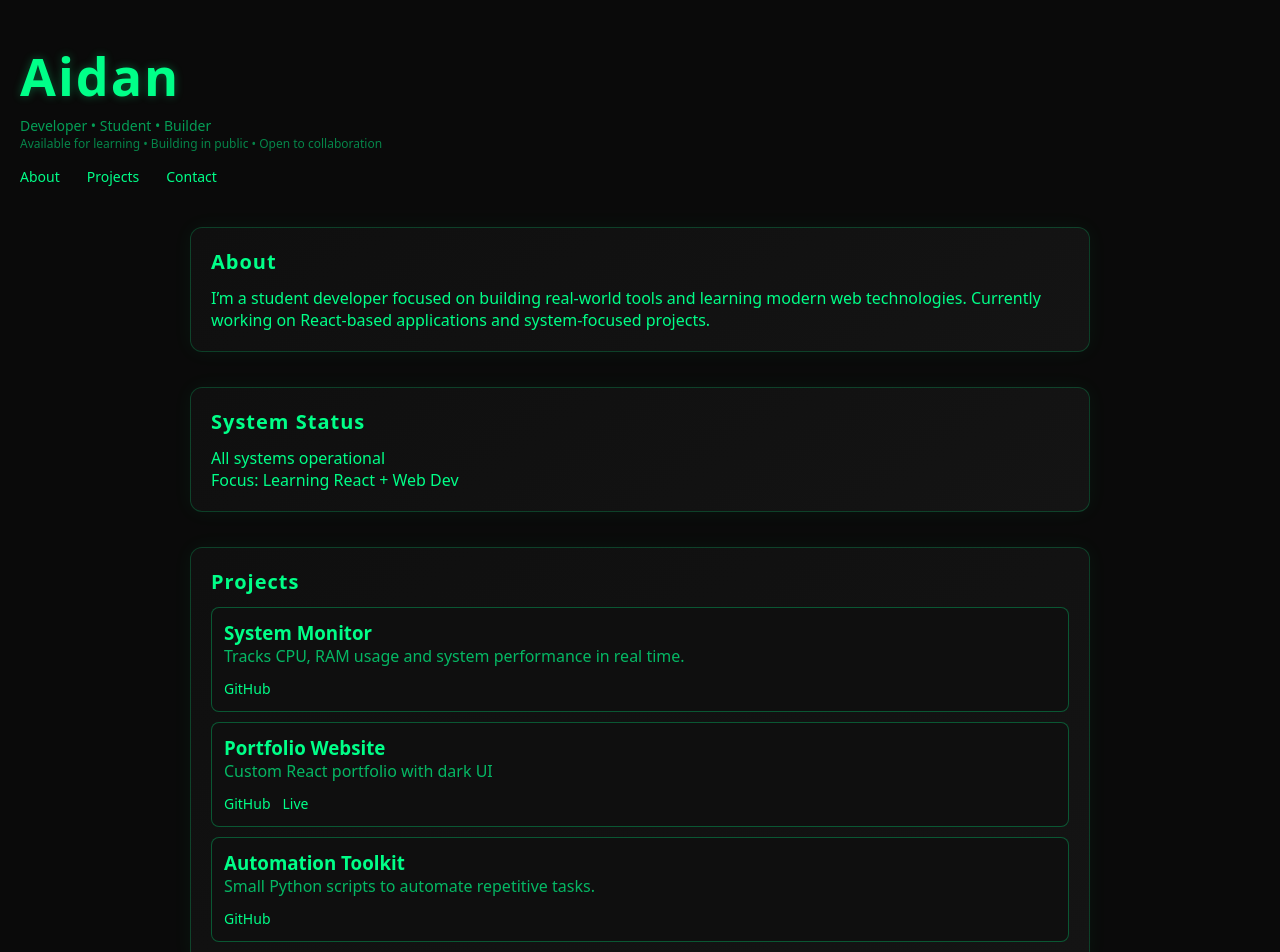
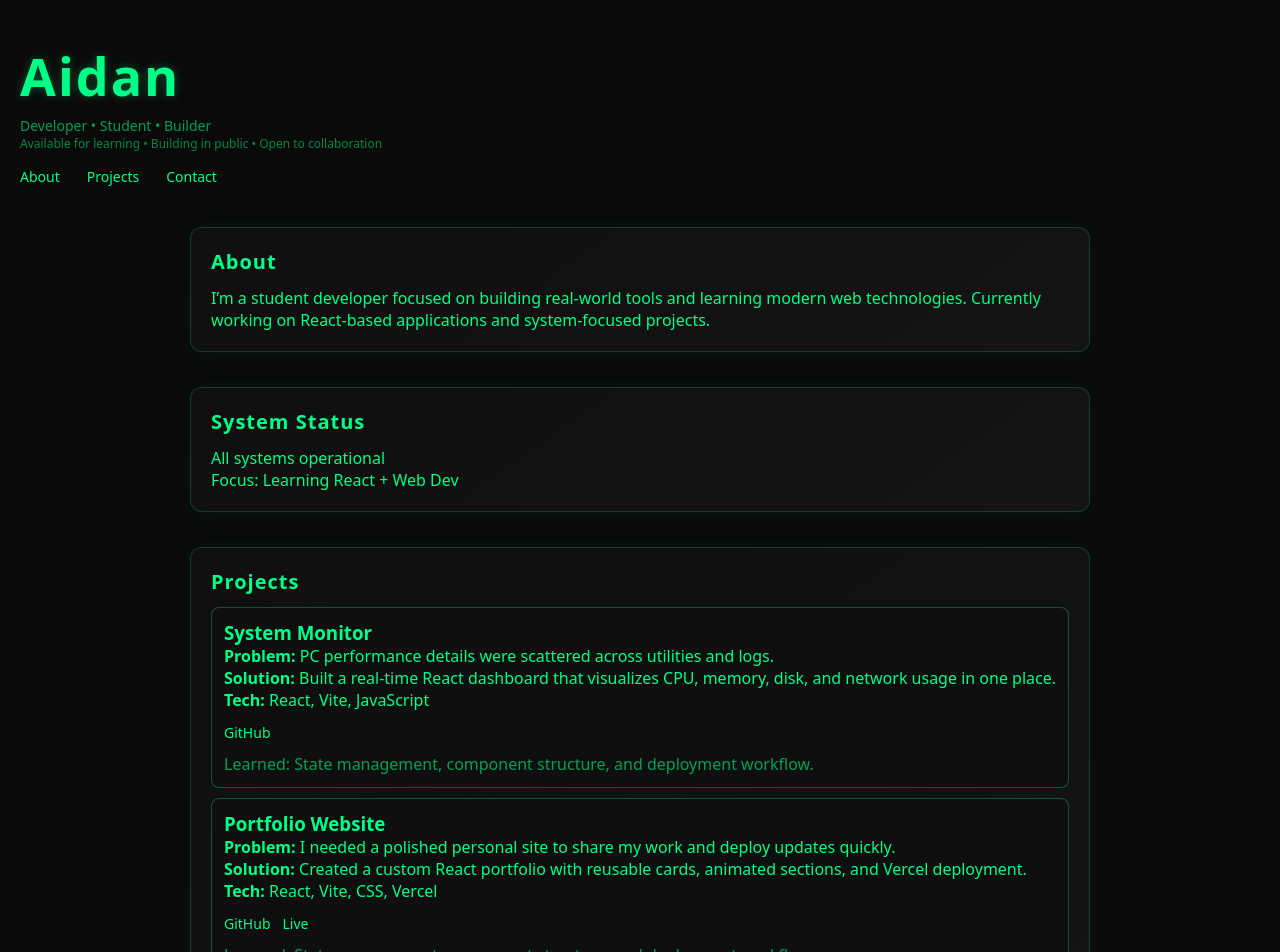
Before and after one commit to Aidanj404/portfolio, a React app: page / in a window 1280 px wide. Shown: the top 952 px of the page. Built offline with nearby package versions, Linux system fonts and the light colour scheme; the HTML template or start-up script is replaced by a standard one.

Commit message:
Refactors project cards to highlight problems and solutions

```diff
--- a/src/App.jsx
+++ b/src/App.jsx
@@ -79,27 +79,33 @@ function Projects() {
 
       <Project
         title="System Monitor"
-        desc="Tracks CPU, RAM usage and system performance in real time."
+        problem="PC performance details were scattered across utilities and logs."
+        solution="Built a real-time React dashboard that visualizes CPU, memory, disk, and network usage in one place."
+        tech="React, Vite, JavaScript"
         github="https://github.com/Aidanj404/system-monitor"
       />
 
       <Project
         title="Portfolio Website"
-        desc="Custom React portfolio with dark UI"
+        problem="I needed a polished personal site to share my work and deploy updates quickly."
+        solution="Created a custom React portfolio with reusable cards, animated sections, and Vercel deployment."
+        tech="React, Vite, CSS, Vercel"
         github="https://github.com/Aidanj404/portfolio"
-        live="https://portfolio-q34lwfh0c-aidanj404s-projects.vercel.app"
+        live="https://portfolio-k66w25e6x-aidanj404s-projects.vercel.app"
       />
 
       <Project
         title="Automation Toolkit"
-        desc="Small Python scripts to automate repetitive tasks."
+        problem="Repeating small tasks was wasting time during development and testing."
+        solution="Built Python scripts to automate file processing, system checks, and task workflows."
+        tech="Python, scripting, automation"
         github="https://github.com/Aidanj404/automation-toolkit"
       />
     </motion.div>
   );
 }
 
-function Project({ title, desc, github, live }) {
+function Project({ title, problem, solution, tech, github, live }) {
   return (
     <div
       style={styles.project}
@@ -115,7 +121,16 @@ function Project({ title, desc, github, live }) {
       }}
     >
       <h3>{title}</h3>
-      <p style={{ opacity: 0.7 }}>{desc}</p>
+
+      <p>
+        <strong>Problem:</strong> {problem}
+      </p>
+      <p>
+        <strong>Solution:</strong> {solution}
+      </p>
+      <p>
+        <strong>Tech:</strong> {tech}
+      </p>
 
       <div style={{ marginTop: "10px" }}>
         {github && (
@@ -155,6 +170,10 @@ function Project({ title, desc, github, live }) {
           </a>
         )}
       </div>
+
+      <p style={{ opacity: 0.6, marginTop: "10px" }}>
+        Learned: State management, component structure, and deployment workflow.
+      </p>
     </div>
   );
 }
```
